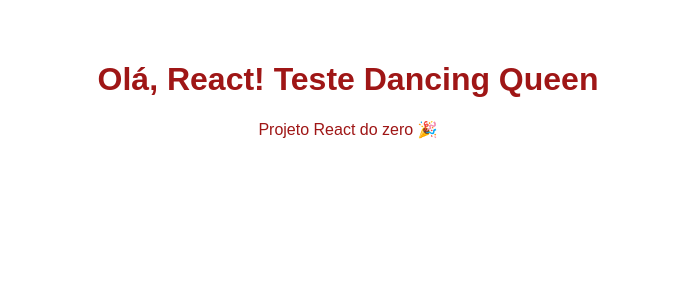
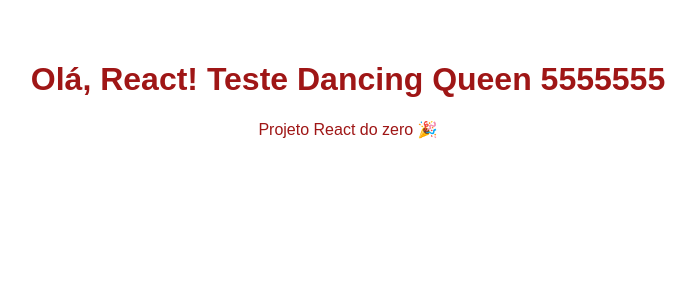
Before and after one commit to beatrizjnunes/projeto-teste2, a React (Create React App) app: page / in a window 1280 px wide. Shown: the top 300 px of the page, without its empty margins (292-988 px from the left). Built offline with nearby package versions, Linux system fonts and the light colour scheme.

Commit message:
alteracao 3

```diff
--- a/src/App.js
+++ b/src/App.js
@@ -3,7 +3,7 @@
 function App() {
   return (
     <div className="App">
-      <h1>Olá, React! Teste Dancing Queen</h1>
+      <h1>Olá, React! Teste Dancing Queen 5555555</h1>
       <p>Projeto React do zero 🎉</p>
     </div>
   );
```
